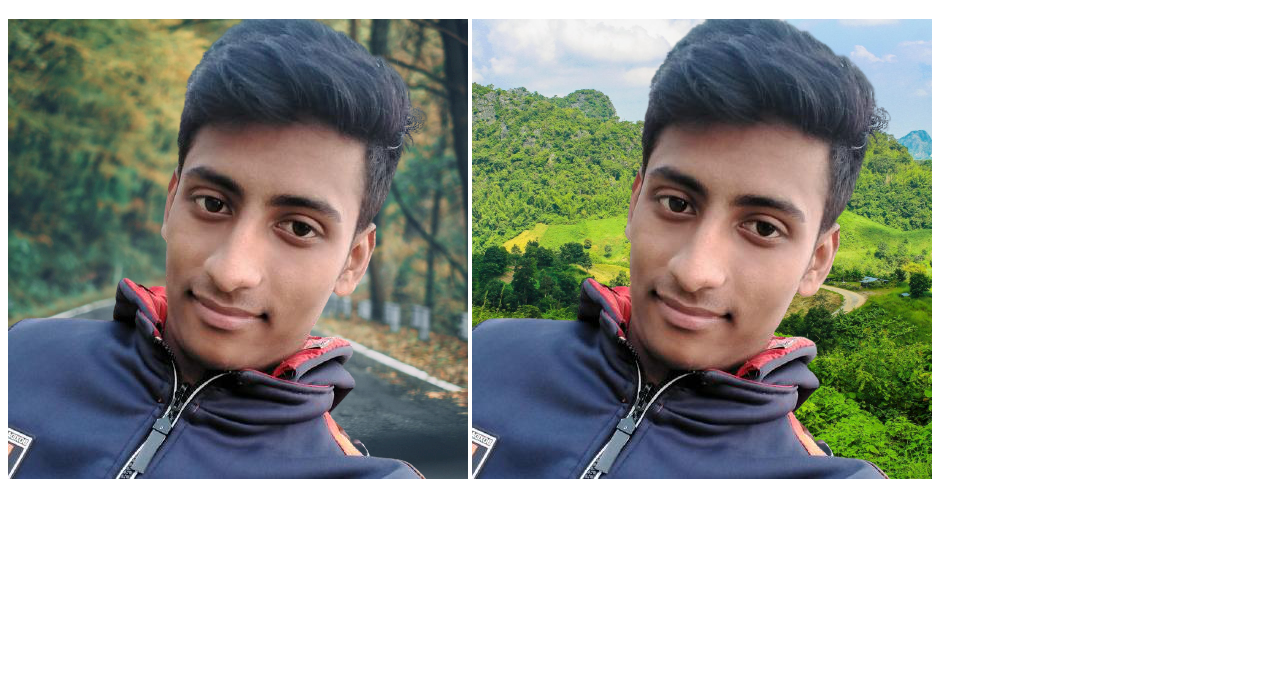
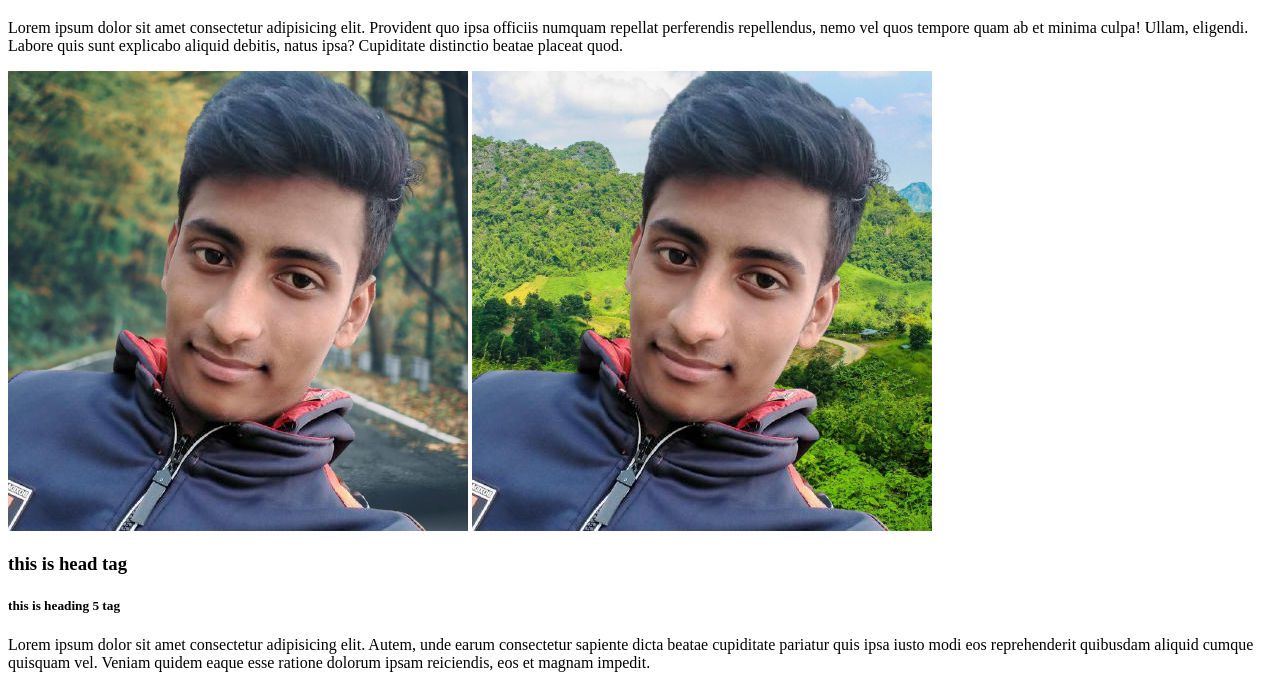
Before and after one commit to mdrokib231185/my-second-repo, a plain HTML site: page index.html in a window 1280 px wide. Shown: the part 178-866 px from the top of the page. Before the commit the page ends 800 px from the top, so only its background shows below. Drawn offline with Linux system fonts and the light colour scheme.

Commit message:
add-blog

```diff
--- a/index.html
+++ b/index.html
@@ -10,8 +10,14 @@
     <h1>Lorem ipsum dolor sit.</h1>
     <h1>Lorem ipsum dolor sit.</h1>
     <h1>Lorem ipsum dolor sit.</h1>
+    <p>Lorem ipsum dolor sit amet consectetur adipisicing elit. Provident quo ipsa officiis numquam repellat perferendis repellendus, nemo vel quos tempore quam ab et minima culpa! Ullam, eligendi. Labore quis sunt explicabo aliquid debitis, natus ipsa? Cupiditate distinctio beatae placeat quod.</p>
     <img src="./rok.png" alt="">
     <img src="./rok-removebg-preview.png" alt="">
+    <div>
+    <h3>this is head tag</h3>
+    <h5>this is heading 5 tag</h5>
+        <p>Lorem ipsum dolor sit amet consectetur adipisicing elit. Autem, unde earum consectetur sapiente dicta beatae cupiditate pariatur quis ipsa iusto modi eos reprehenderit quibusdam aliquid cumque quisquam vel. Veniam quidem eaque esse ratione dolorum ipsam reiciendis, eos et magnam impedit.</p>
+    </div>
 
 </body>
 </html>
```
